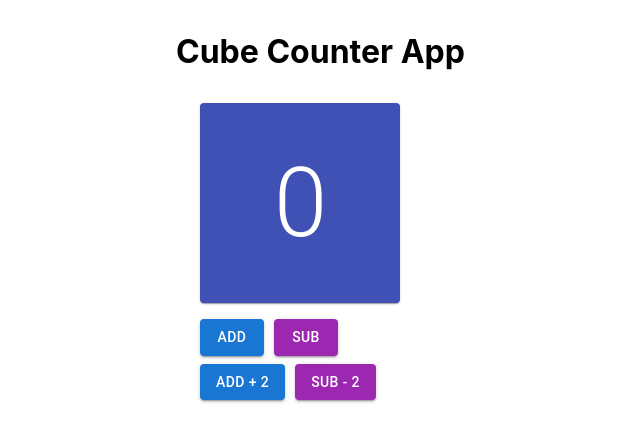
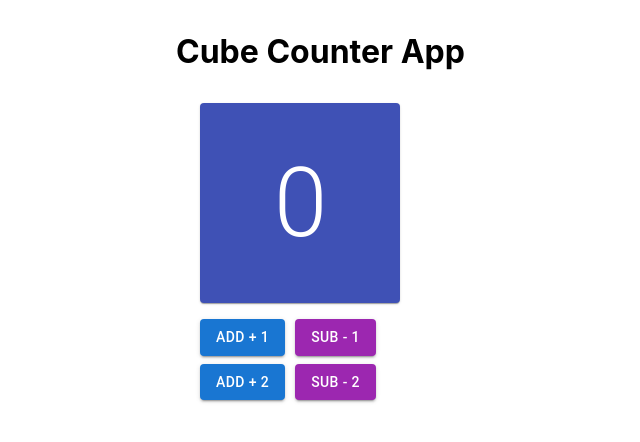
Before and after one commit to Ayuinfra/Rendering-Page, a React (Create React App) app: page / in a window 1280 px wide. Shown: the top 442 px of the page, without its empty margins (38-678 px from the left). Built offline with nearby package versions, Linux system fonts and the light colour scheme.

Commit message:
Counter Updated

```diff
--- a/src/components/counter/Counter.js
+++ b/src/components/counter/Counter.js
@@ -9,10 +9,10 @@ const Counter = ({ handleIncrement, handleDecrement, handleIncrementByTwo, handl
       <Paper elevation={0}>
         <Box marginBottom={1}>
           <Button variant="contained" color="primary" onClick={handleIncrement}>
-            Add
+            Add + 1
           </Button>
           <Button variant="contained" color="secondary" onClick={handleDecrement} style={{ marginLeft: '10px' }}>
-            Sub
+            Sub - 1
           </Button>
         </Box>
         <Box marginBottom={1}>
```
